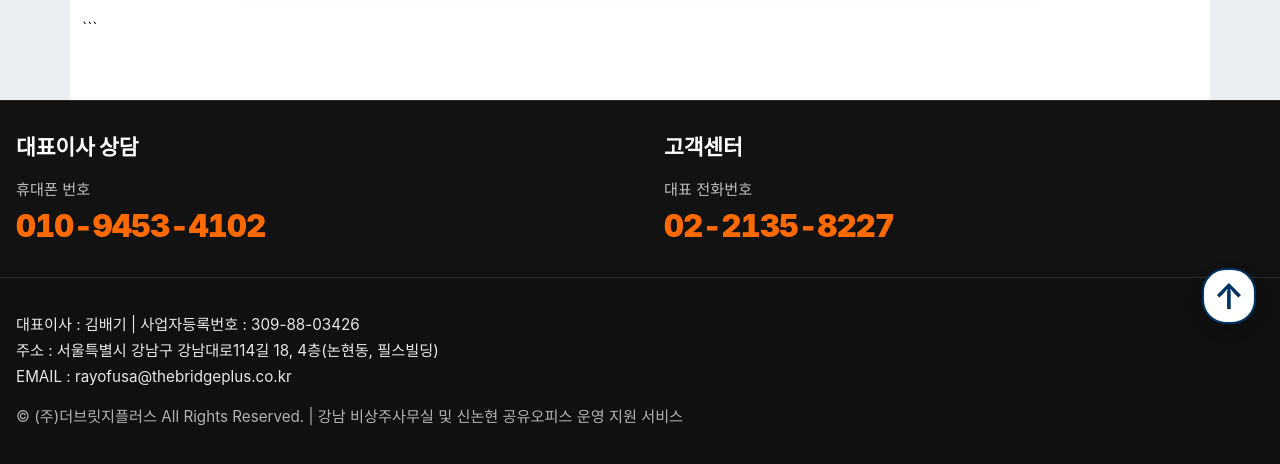
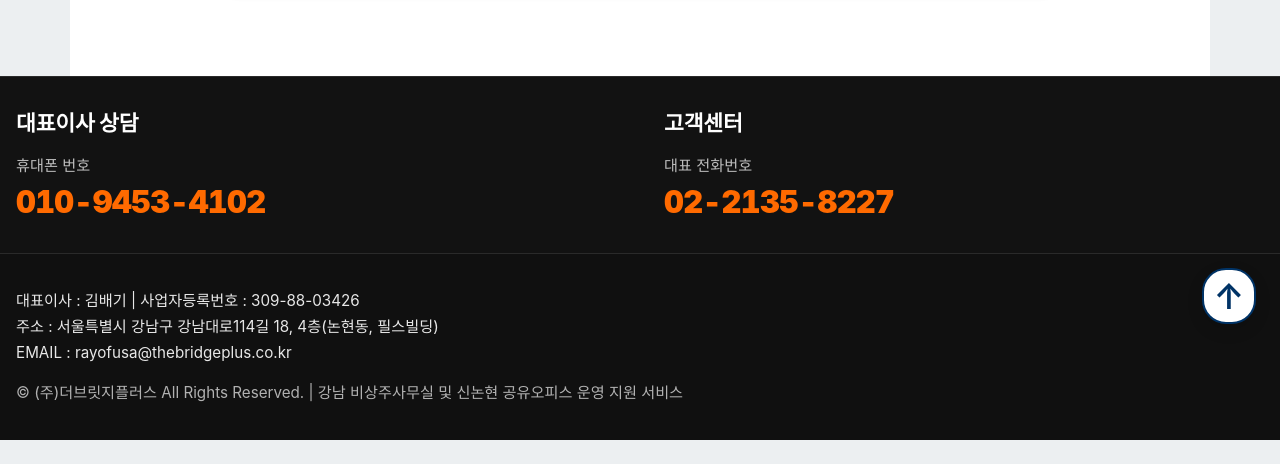
Before and after one commit to mibdda/mibdda.github.io, a Jekyll site: the page built from _posts/2026-04-09-cost-saving.md, in a window 1280 px wide and 900 px high, scrolled down 4404 px, cut to the strip 436-900 px from the top of the window. Built offline with Jekyll 4.4.1, drawn with Linux system fonts in a browser that asks for light colours; comment, search, counter and statistics services are not loaded; after the commit the page ends 5280 px from its top, so only the background shows below that.

Commit message:
Update post.html

````diff
--- a/_layouts/post.html
+++ b/_layouts/post.html
@@ -80,4 +80,4 @@ layout: default
     </div>
   </section>
 
-</div> ```
+</div>
````
